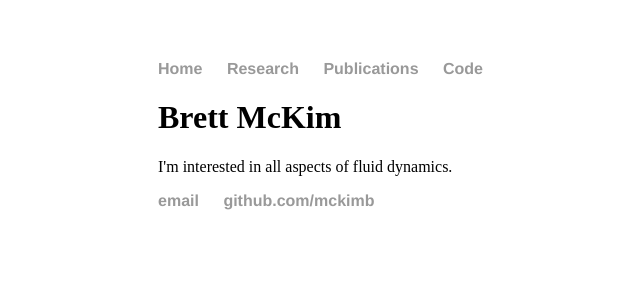
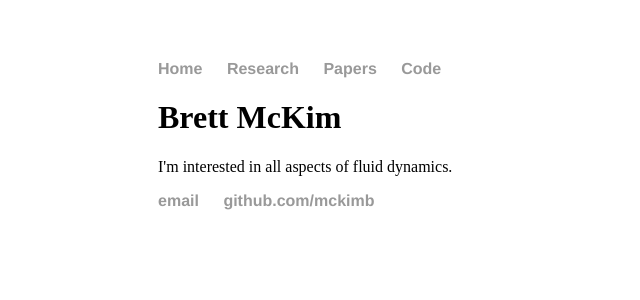
Before and after one commit to mckimb/mckimb.github.io, a Jekyll site: the page built from index.html, in a window 1280 px wide. Shown: the top 300 px of the page, without its empty margins (34-674 px from the left). Built offline with Jekyll 4.4.1, drawn with Linux system fonts in a browser that asks for light colours.

Commit message:
Update default.html

```diff
--- a/_layouts/default.html
+++ b/_layouts/default.html
@@ -10,7 +10,7 @@
     		<ul>
         		<li><a href="/">Home</a></li>
 	        	<li><a href="/research">Research</a></li>
-        		<li><a href="/publications">Publications</a></li>
+        		<li><a href="/papers">Papers</a></li>
         		<li><a href="/code">Code</a></li>
     		</ul>
 		</nav>
```
